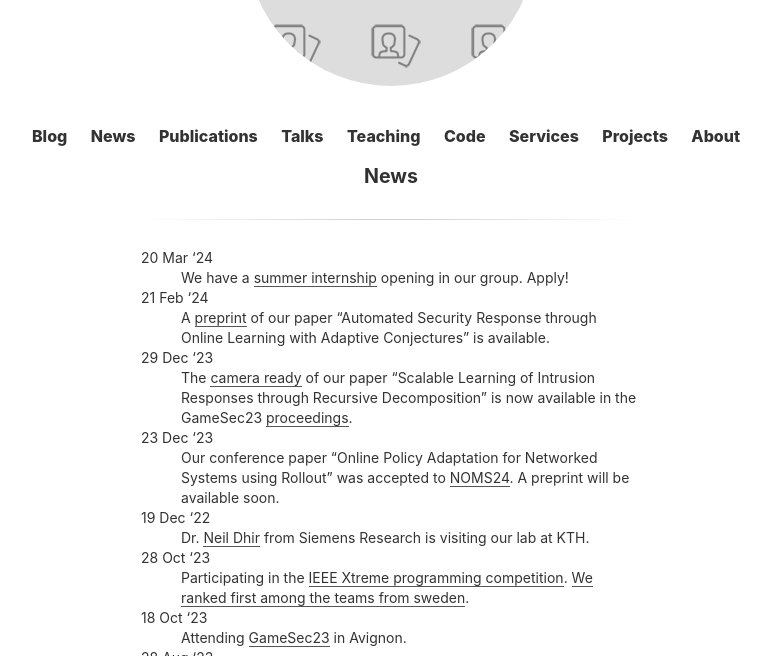
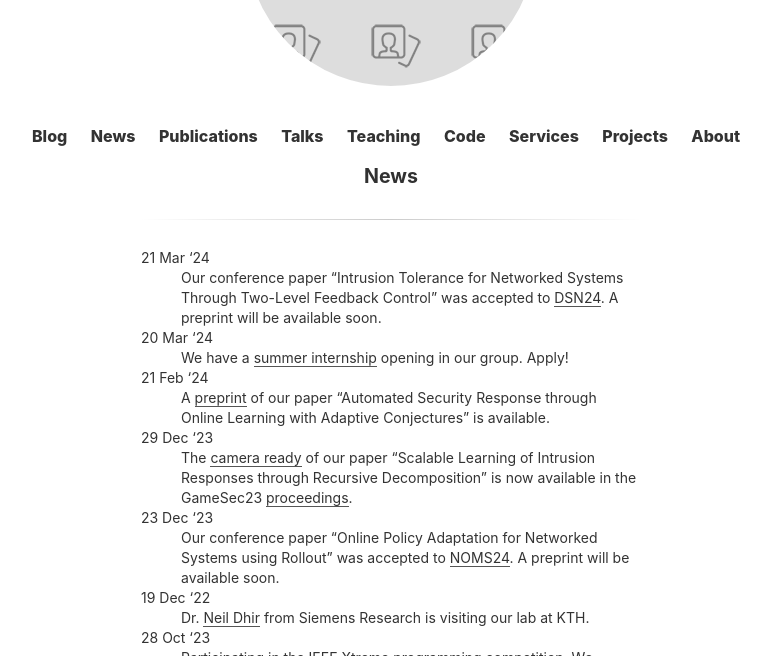
Before and after one commit to Limmen/Limmen.github.io, a Jekyll site: the page built from news.md, in a window 1280 px wide and 900 px high, cut to the strip 244-900 px from the top of the window. Shown: the whole strip, without its empty margins (249-1020 px from the left). Built offline with Jekyll 4.4.1, drawn with Linux system fonts in a browser that asks for light colours.

Commit message:
update news

```diff
--- a/news.md
+++ b/news.md
@@ -2,6 +2,9 @@
 layout: page
 title: News
 ---
+
+21 Mar '24
+:   Our conference paper "Intrusion Tolerance for Networked Systems Through Two-Level Feedback Control" was accepted to [DSN24](https://dsn2024uq.github.io/index.html). A preprint will be available soon.
 
 20 Mar '24
 :   We have a [summer internship](https://www.kth.se/lediga-jobb/711882?l=en) opening in our group. Apply!
```
